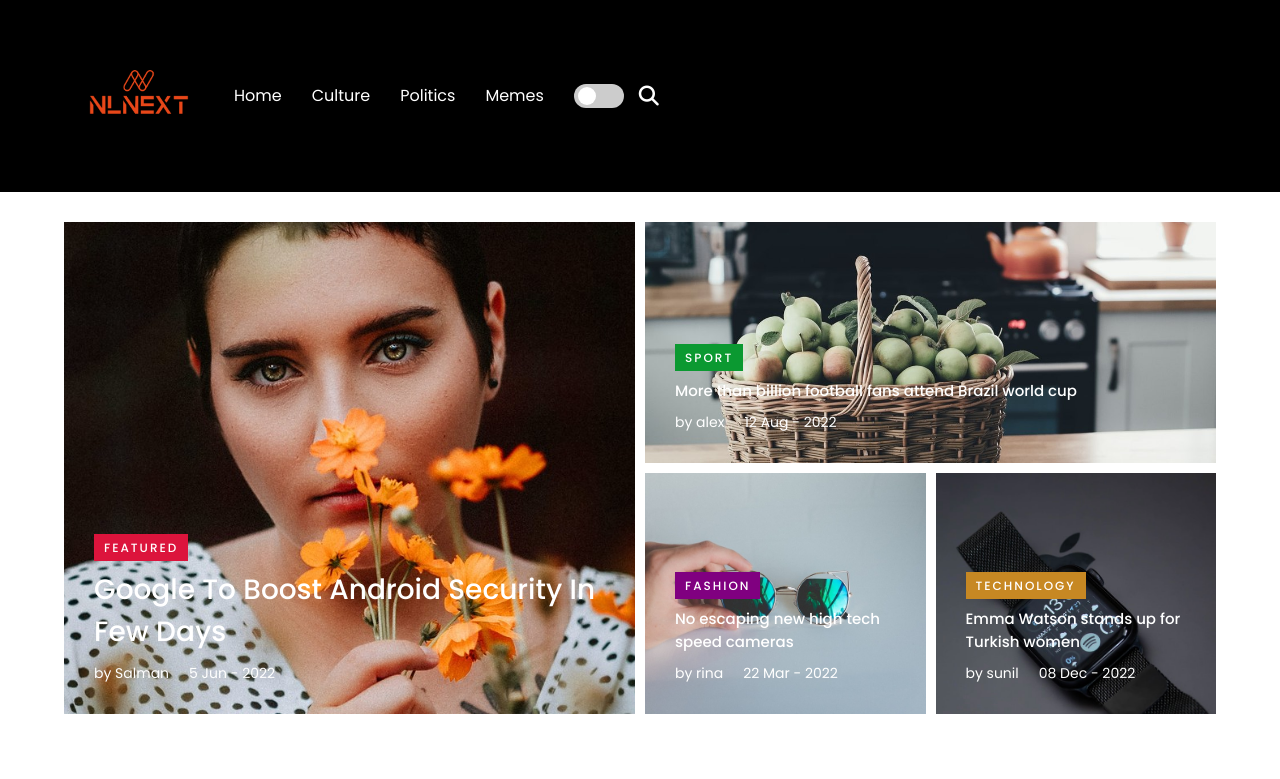
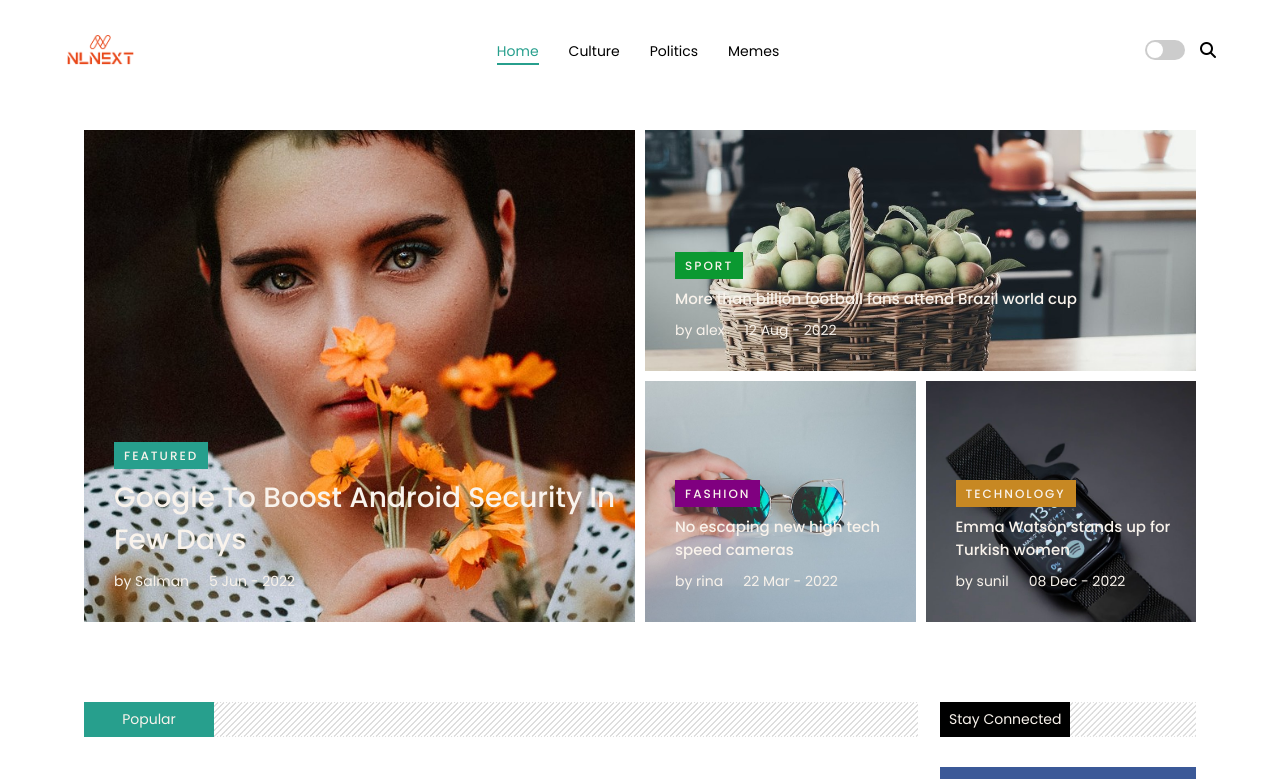
Before and after one commit to VIAVERI/NLNEXT, a React (Create React App) app: page / in a window 1280 px wide. Shown: the top 779 px of the page. Built offline with nearby package versions, Linux system fonts and the light colour scheme.

Commit message:
Update header and color scheme in various components

```diff
--- a/public/index.html
+++ b/public/index.html
@@ -5,11 +5,25 @@
     <link rel="icon" href="%PUBLIC_URL%/favicon.ico" />
     <meta name="viewport" content="width=device-width, initial-scale=1" />
     <meta name="theme-color" content="#000000" />
-    <meta name="description" content="Web site created using create-react-app" />
+    <meta
+      name="description"
+      content="Web site created using create-react-app"
+    />
     <link rel="apple-touch-icon" href="%PUBLIC_URL%/logo192.png" />
-    <link rel="stylesheet" href="https://use.fontawesome.com/releases/v5.15.4/css/all.css" integrity="sha384-DyZ88mC6Up2uqS4h/KRgHuoeGwBcD4Ng9SiP4dIRy0EXTlnuz47vAwmeGwVChigm" crossorigin="anonymous" />
-    <link rel="stylesheet" href="https://cdnjs.cloudflare.com/ajax/libs/font-awesome/6.1.1/css/all.min.css" integrity="sha512-KfkfwYDsLkIlwQp6LFnl8zNdLGxu9YAA1QvwINks4PhcElQSvqcyVLLD9aMhXd13uQjoXtEKNosOWaZqXgel0g==" crossorigin="anonymous" referrerpolicy="no-referrer" />
-    <title>News Portal Website</title>
+    <link
+      rel="stylesheet"
+      href="https://use.fontawesome.com/releases/v5.15.4/css/all.css"
+      integrity="sha384-DyZ88mC6Up2uqS4h/KRgHuoeGwBcD4Ng9SiP4dIRy0EXTlnuz47vAwmeGwVChigm"
+      crossorigin="anonymous"
+    />
+    <link
+      rel="stylesheet"
+      href="https://cdnjs.cloudflare.com/ajax/libs/font-awesome/6.1.1/css/all.min.css"
+      integrity="sha512-KfkfwYDsLkIlwQp6LFnl8zNdLGxu9YAA1QvwINks4PhcElQSvqcyVLLD9aMhXd13uQjoXtEKNosOWaZqXgel0g=="
+      crossorigin="anonymous"
+      referrerpolicy="no-referrer"
+    />
+    <title>NLNEXT</title>
   </head>
   <body>
     <noscript>You need to enable JavaScript to run this app.</noscript>
--- a/src/App.css
+++ b/src/App.css
@@ -51,7 +51,7 @@ a {
   font-size: 12px;
   font-weight: 500;
   text-transform: uppercase;
-  color: #fff;
+  color: #f9f3ec;
   padding: 5px 10px;
   letter-spacing: 2px;
   background-color: purple;
@@ -66,17 +66,17 @@ a {
   position: absolute;
   top: 0;
   left: 0;
-  border-left: 5px solid #fb4c35;
+  border-left: 5px solid #279f8d;
   width: auto;
   display: block;
-  background: linear-gradient(to right, #fb4c35 50%, black 50%);
+  background: linear-gradient(to right, #279f8d 50%, black 50%);
   background-size: 200% 100%;
   background-position: right bottom;
   transition: all 0.5s ease-out;
   cursor: pointer;
 }
 .category1 span {
-  color: #fff;
+  color: #f9f3ec;
   text-transform: capitalize;
   letter-spacing: 0;
 }
@@ -84,7 +84,7 @@ a {
   background-position: left bottom;
 }
 .category1 span:hover {
-  color: #fff;
+  color: #f9f3ec;
 }
 .title {
   font-weight: 500;
@@ -94,7 +94,7 @@ a {
 .comment i,
 .date i {
   width: 30px;
-  color: #fb4c35;
+  color: #279f8d;
   font-size: 13px;
 }
 
--- a/src/components/common/header/Head.jsx
+++ b/src/components/common/header/Head.jsx
@@ -8,9 +8,6 @@ const Head = () => {
           <div className="logo">
             <img src="../images/logo.png" alt="" />
           </div>
-          {/* <div className='ad'>
-            <img src='../images/headerb.png' alt='' />
-          </div> */}
         </div>
       </section>
     </>
--- a/src/components/common/header/Header.jsx
+++ b/src/components/common/header/Header.jsx
@@ -1,11 +1,12 @@
 import React, { useState, useEffect } from "react";
-import { Link } from "react-router-dom";
+import { Link, useLocation } from "react-router-dom";
 import "./header.css";
 import Head from "./Head";
 
 const Header = () => {
   const [navbar, setNavbar] = useState(false);
   const [theme, setTheme] = useState("light");
+  const location = useLocation();
 
   const toggleTheme = () => {
     const newTheme = theme === "light" ? "dark" : "light";
@@ -14,11 +15,9 @@ const Header = () => {
   };
 
   useEffect(() => {
-    const savedTheme = localStorage.getItem("theme");
-    if (savedTheme) {
+    const savedTheme = localStorage.getItem("theme") || "light";
     setTheme(savedTheme);
     document.documentElement.setAttribute("data-theme", savedTheme);
-    }
   }, []);
 
   useEffect(() => {
@@ -26,33 +25,27 @@ const Header = () => {
   }, [theme]);
 
   return (
-    <>
     <header>
       <div className="container paddingSmall">
-          <nav>
-            <ul
-              className={navbar ? "navbar" : "flex"}
-              onClick={() => setNavbar(false)}
-            >
-              {/* Add other links */}
-              <li>
+        <nav className="navbar">
+          <div className="logo">
             <Head />
-              </li>
-              <li>
+          </div>
+          <ul className={navbar ? "nav-links active" : "nav-links"}>
+            <li className={location.pathname === "/" ? "active" : ""}>
               <Link to="/">Home</Link>
             </li>
-              <li>
+            <li className={location.pathname === "/culture" ? "active" : ""}>
               <Link to="/culture">Culture</Link>
             </li>
-              <li>
+            <li className={location.pathname === "/politics" ? "active" : ""}>
               <Link to="/politics">Politics</Link>
             </li>
-              <li>
+            <li className={location.pathname === "/memes" ? "active" : ""}>
               <Link to="/memes">Memes</Link>
             </li>
-              {/* Add more links as needed */}
+          </ul>
           <div className="icons">
-                {/* Theme Toggle */}
             <label className="switch">
               <input
                 type="checkbox"
@@ -61,11 +54,8 @@ const Header = () => {
               />
               <span className="slider"></span>
             </label>
-
-                {/* Search Icon */}
             <i className="fa fa-search" aria-hidden="true"></i>
-
-                {/* Menu Icon */}
+          </div>
           <button className="barIcon" onClick={() => setNavbar(!navbar)}>
             {navbar ? (
               <i className="fa fa-times"></i>
@@ -73,12 +63,9 @@ const Header = () => {
               <i className="fa fa-bars"></i>
             )}
           </button>
-              </div>
-            </ul>
         </nav>
       </div>
     </header>
-    </>
   );
 };
 
--- a/src/components/common/header/header.css
+++ b/src/components/common/header/header.css
@@ -1,57 +1,72 @@
-.head {
-  cursor: pointer;
-  padding: 10px 20px;
+header {
+  background-color: #ffffff;
+  padding: 5px 0; /* Reduced padding */
+}
+
+.container {
+  max-width: 1200px;
+  margin: 0 auto;
+  padding: 0 20px;
+}
+
+.navbar {
   display: flex;
   align-items: center;
   justify-content: space-between;
-  background-color: #000;
+  height: 50px; /* Set a fixed height for the navbar */
 }
 
-.head .logo img {
-  width: 100px;
+.logo {
+  display: flex;
+  align-items: center;
 }
 
-header {
-  background-color: #000;
+.logo img {
+  max-height: 30px; /* Reduced logo size */
+  width: auto;
 }
 
-header .navbar {
-  display: flex;
-  align-items: center;
-  justify-content: space-between;
-  width: 100%;
-}
-
-header ul {
+.nav-links {
   display: flex;
   align-items: center;
   margin: 0;
   padding: 0;
-  flex-grow: 1;
+  list-style: none;
 }
 
-header li {
-  margin-right: 30px;
-  transition: 0.5s;
-  list-style: none;
+.nav-links li {
+  margin: 0 15px;
   position: relative;
 }
 
-header li:hover {
-  color: crimson;
-  cursor: pointer;
+.nav-links a {
+  color: #ffffff;
+  text-decoration: none;
+  transition: color 0.3s ease;
+  padding-bottom: 2px; /* Reduced padding */
+  font-size: 14px; /* Smaller font size */
+  line-height: 1; /* Tighter line height */
 }
 
-header a {
-  color: #fff !important;
-  text-decoration: none;
-  padding-bottom: 5px;
-  border-bottom: 2px solid transparent;
-  transition: border-color 0.3s ease;
+.nav-links li:hover a,
+.nav-links li.active a {
+  color: #279f8d;
 }
 
-header li:hover a {
-  border-bottom: 2px solid crimson;
+.nav-links li::after {
+  content: "";
+  position: absolute;
+  width: 0;
+  height: 2px;
+  bottom: -2px;
+  left: 0;
+  background-color: #279f8d;
+  transition: width 0.3s ease;
+}
+
+.nav-links li:hover::after,
+.nav-links li.active::after {
+  width: 100%;
 }
 
 .icons {
@@ -62,8 +77,8 @@ header li:hover a {
 .switch {
   position: relative;
   display: inline-block;
-  width: 50px;
-  height: 24px;
+  width: 40px; /* Slightly smaller switch */
+  height: 20px;
   margin-right: 15px;
 }
 
@@ -88,10 +103,10 @@ header li:hover a {
 .slider:before {
   position: absolute;
   content: "";
-  height: 18px;
-  width: 18px;
-  left: 4px;
-  bottom: 3px;
+  height: 16px; /* Adjusted for smaller switch */
+  width: 16px;
+  left: 2px;
+  bottom: 2px;
   background-color: white;
   transition: 0.4s;
   border-radius: 50%;
@@ -102,82 +117,104 @@ input:checked + .slider {
 }
 
 input:checked + .slider:before {
-  transform: translateX(26px);
+  transform: translateX(20px); /* Adjusted for smaller switch */
 }
 
 .fa-search {
-  font-size: 20px;
+  font-size: 16px; /* Smaller icon */
   color: #ffffff;
-  margin-right: 15px;
   cursor: pointer;
 }
 
 .barIcon {
-  font-size: 25px;
+  font-size: 20px; /* Smaller icon */
   background: none;
-  color: #fff;
+  color: #ffffff;
   border: none;
   cursor: pointer;
   display: none;
 }
 
+/* Media queries and theme styles remain the same */
+
 /* Dark theme styles */
 [data-theme="dark"] {
-  background-color: #333;
-  color: #fff;
+  background-color: #000000;
+  color: #ffffff;
 }
 
-[data-theme="dark"] a {
-  color: #fff;
+[data-theme="dark"] header {
+  background-color: #222; /* Dark navbar for dark theme */
+}
+
+[data-theme="dark"] header a,
+[data-theme="dark"] .fa-search {
+  color: #ffffff !important;
+}
+
+[data-theme="dark"] .slider {
+  background-color: #555;
 }
 
 /* Light theme styles */
 [data-theme="light"] {
-  background-color: #fff;
-  color: #000;
-}
-
-[data-theme="light"] a {
+  background-color: #ffffff;
   color: #000;
 }
 
 [data-theme="light"] header {
-  background-color: #000;
+  background-color: #ffffff; /* White navbar for light theme */
 }
 
-[data-theme="light"] header a {
-  color: #fff !important;
+[data-theme="light"] header a,
+[data-theme="light"] .fa-search {
+  color: #000 !important;
 }
 
+[data-theme="light"] .slider {
+  background-color: #ccc;
+}
+
+/* Common theme styles */
+.nav-links li:hover a,
+.nav-links li.active a {
+  color: #279f8d !important;
+}
+
+.nav-links li::after {
+  background-color: #279f8d;
+}
+
+/* Adjust the switch colors for better visibility in both themes */
+input:checked + .slider {
+  background-color: #2196f3;
+}
+
+input:checked + .slider:before {
+  background-color: #ffffff;
+}
 @media screen and (max-width: 768px) {
-  .head {
+  .navbar {
     flex-wrap: wrap;
   }
 
-  header .navbar {
+  .nav-links {
     flex-direction: column;
     align-items: flex-start;
+    width: 100%;
     display: none;
   }
 
-  header .navbar.active {
+  .nav-links.active {
     display: flex;
   }
 
-  header ul {
-    flex-direction: column;
-    align-items: flex-start;
-    width: 100%;
-  }
-
-  header li {
+  .nav-links li {
     margin: 10px 0;
   }
 
   .icons {
-    width: 100%;
-    justify-content: flex-end;
-    margin-top: 10px;
+    margin-left: auto;
   }
 
   .barIcon {
--- a/src/components/common/heading/heading.css
+++ b/src/components/common/heading/heading.css
@@ -6,8 +6,8 @@
 }
 .heading h6 {
   font-weight: 400;
-  background: #fb4c35;
-  color: #fff;
+  background: #279f8d;
+  color: #f9f3ec;
   height: 35px;
   width: 130px;
   text-align: center;
--- a/src/components/home/discover/style.css
+++ b/src/components/home/discover/style.css
@@ -5,8 +5,9 @@
 }
 
 .discover .box {
-  background-color: #fff;
-  box-shadow: 0 4px 8px rgb(0 0 0 / 4%), 0 0 2px rgb(0 0 0 / 6%), 0 0 1px rgb(0 0 0 / 4%);
+  background-color: #f9f3ec;
+  box-shadow: 0 4px 8px rgb(0 0 0 / 4%), 0 0 2px rgb(0 0 0 / 6%),
+    0 0 1px rgb(0 0 0 / 4%);
 }
 .discover .img {
   width: 150px;
--- a/src/components/home/hero/hero.css
+++ b/src/components/home/hero/hero.css
@@ -1,9 +1,9 @@
 .hero {
   margin: 30px 0;
-  color: #fff;
+  color: #f9f3ec;
 }
 .hero a {
-  color: #fff;
+  color: #f9f3ec;
 }
 .hero .box {
   position: relative;
@@ -65,7 +65,7 @@
   font-size: 28px;
 }
 .hero .box:nth-child(1) .category {
-  background-color: crimson;
+  background-color: #279f8d;
 }
 .hero .box:nth-child(2) .category {
   background-color: #0b9931;
--- a/src/components/home/mainContent/popular/Popular.css
+++ b/src/components/home/mainContent/popular/Popular.css
@@ -1,5 +1,5 @@
 .popular .box {
-  background-color: #fff;
+  background-color: #f9f3ec;
   display: flex;
   /* #18  copy*/
   /*box-shadow: rgba(50, 50, 93, 0.25) 0px 13px 27px -5px, rgba(0, 0, 0, 0.3) 0px 8px 16px -8px;*/
--- a/src/components/home/sideContent/side/side.css
+++ b/src/components/home/sideContent/side/side.css
@@ -1,7 +1,7 @@
 .social .socBox {
   padding: 10px 20px;
   margin-bottom: 10px;
-  color: #fff;
+  color: #f9f3ec;
 }
 .social .socBox i {
   margin-right: 20px;
--- a/src/components/singlePage/singlepage.css
+++ b/src/components/singlePage/singlepage.css
@@ -50,11 +50,11 @@ main {
 }
 .quote {
   padding-left: 50px;
-  border-left: 5px solid red;
+  border-left: 5px solid #279f8d;
 }
 .quote i {
   font-size: 50px;
-  color: red;
+  color: #279f8d;
   margin-bottom: 20px;
 }
 .quote p {
--- a/src/components/singlePage/slider/style.css
+++ b/src/components/singlePage/slider/style.css
@@ -17,7 +17,7 @@
   bottom: 30px;
   left: 0;
   padding: 10px;
-  color: #fff;
+  color: #f9f3ec;
 }
 .singlePopular .text h1 {
   font-size: 13px;
```
Also changed, not shown: 1 other file (tests, documents, lock files or other folders). Lines whose indentation alone changed are shown as unchanged.
